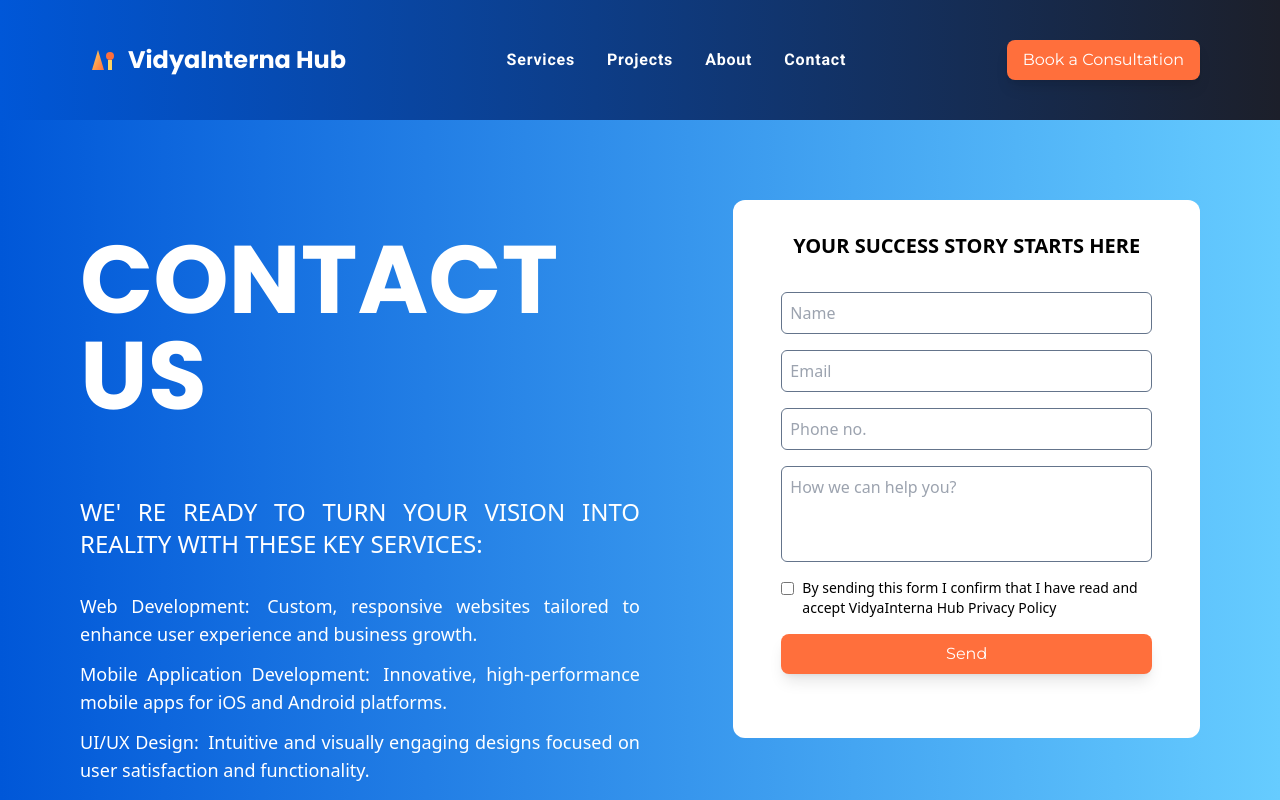
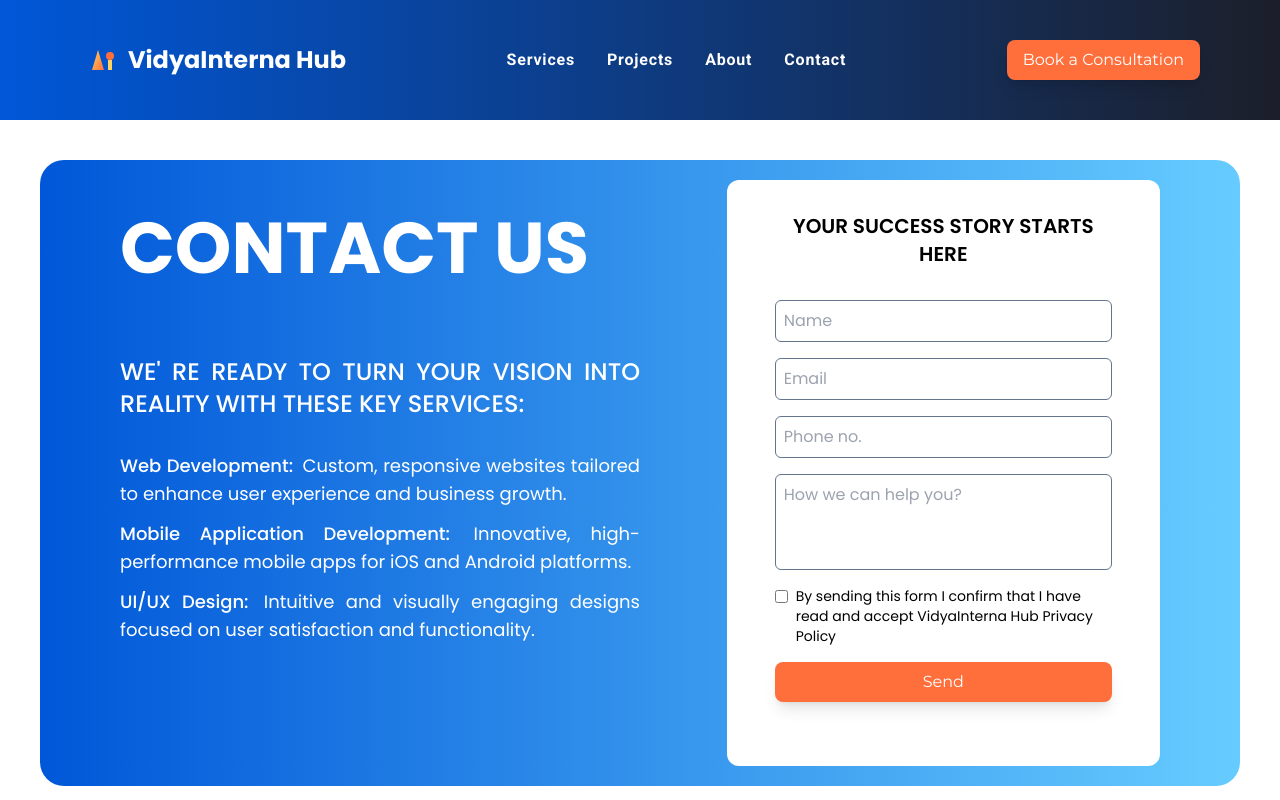
Before and after one commit to VidyaInternaHub/business-portfolio, a Next.js app: page / in a window 1280 px wide. Shown: the top 800 px of the page. Built offline with nearby package versions, Linux system fonts and the light colour scheme.

Commit message:
Gave a card view look to the contact us section

```diff
--- a/app/globals.css
+++ b/app/globals.css
@@ -24,3 +24,7 @@
     @apply bg-gray-100; /* Styling for the corner in case of both horizontal and vertical scroll */
   }
 }
+
+body {
+  @apply font-poppins;
+}
--- a/components/Contact/ContactUs.tsx
+++ b/components/Contact/ContactUs.tsx
@@ -2,10 +2,10 @@ import Form from "./Form";
 
 export default function ContactUs() {
   return (
-    <section className="px-4 py-8 bg-gradient-blue-sky-primary md:px-12 lg:px-20">
-      <div className="flex flex-col  py-12 gap-12 lg:flex-row lg:justify-between">
+    <section className="m-10 rounded-3xl px-4 bg-gradient-blue-sky-primary md:px-12 lg:px-20">
+      <div className="flex flex-col py-5 gap-12 lg:flex-row lg:justify-between">
         <div className="text-white text-justify lg:basis-1/2">
-          <span className="py-8 block text-white font-bold uppercase text-8xl font-poppins mb-10">
+          <span className="py-8 block text-white font-bold uppercase text-center lg:text-start text-5xl sm:text-6xl xl:text-7xl font-poppins mb-5 lg:mb-10">
             Contact Us
           </span>
           <span className="text-lg font-medium uppercase md:text-xl lg:text-2xl">
```
